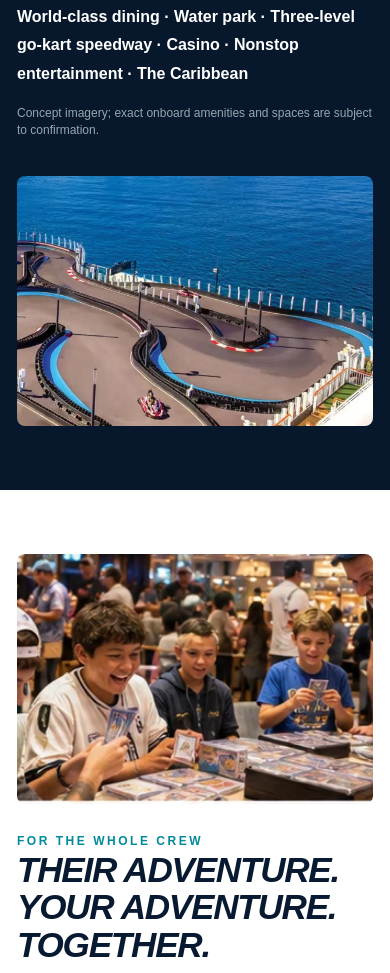
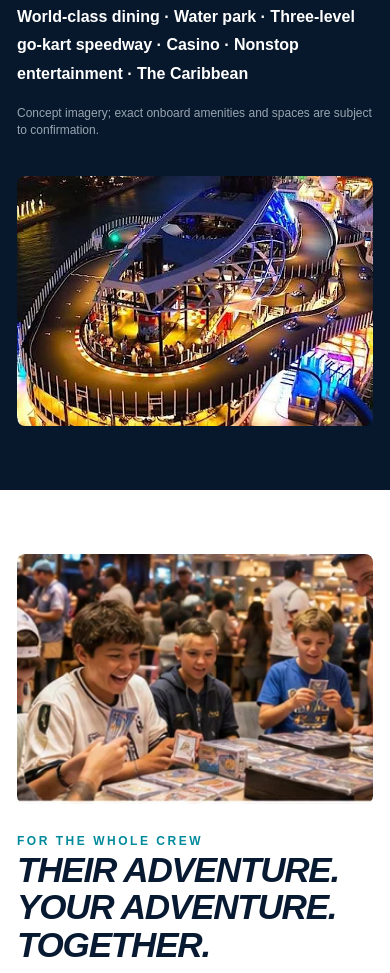
Before and after one commit to drewsventures/haul-at-sea-review, a plain HTML site: page index.html in a window 390 px wide. Shown: the part 4839-5812 px from the top of the page. Drawn offline with Linux system fonts and the light colour scheme.

Commit message:
Use the night go-kart speedway shot in the ship section
Replaces the daytime aerial with the lit night shot of the track, cropped
to 3:2 so the full oval survives the cover crop at every breakpoint.

Co-Authored-By: Claude Opus 5 <noreply@anthropic.com>
Claude-Session: https://claude.ai/code/session_01JsHuq6YDcGMWZy7DMibXqc

```diff
--- a/index.html
+++ b/index.html
@@ -13,7 +13,7 @@
 <article><img alt="Young collectors trading cards together" loading="lazy" src="assets/05_kids_collecting.webp"/><span class="card-number">05</span><h3>Kids at Sea</h3><p>A collecting experience built for the next generation, with supervised activities and new friends to meet.</p></article>
 <article><img alt="Friends enjoying cards on a sunset deck" loading="lazy" src="assets/04_poolside_rip.webp"/><span class="card-number">06</span><h3>Bring Your Crew</h3><p>The show continues over dinner, by the pool and into the night. Your favorite people make it unforgettable.</p></article>
 </div><p class="concept-caption">Concept imagery illustrates planned experiences; final programming and onboard locations are subject to confirmation.</p></section>
-<section class="section ship" id="ship"><div class="shell split"><div><span class="section-tag">ALSO ON BOARD</span><h2>There's a whole ship around the show floor.</h2><p>Your collecting world meets Norwegian Viva. Between the trading, breaks and special events, discover everything that makes a Caribbean cruise worth taking.</p><p class="ship-features">World-class dining · Water park · Three-level go-kart speedway · Casino · Nonstop entertainment · The Caribbean</p><p class="fine photo-disclaimer">Concept imagery; exact onboard amenities and spaces are subject to confirmation.</p></div><img alt="Go-kart speedway on a ship's top deck above the ocean, concept imagery" loading="lazy" src="assets/go-kart-speedway.webp"/></div></section>
+<section class="section ship" id="ship"><div class="shell split"><div><span class="section-tag">ALSO ON BOARD</span><h2>There's a whole ship around the show floor.</h2><p>Your collecting world meets Norwegian Viva. Between the trading, breaks and special events, discover everything that makes a Caribbean cruise worth taking.</p><p class="ship-features">World-class dining · Water park · Three-level go-kart speedway · Casino · Nonstop entertainment · The Caribbean</p><p class="fine photo-disclaimer">Concept imagery; exact onboard amenities and spaces are subject to confirmation.</p></div><img alt="Go-kart speedway lit up at night on a ship's top deck, concept imagery" loading="lazy" src="assets/go-kart-night.webp"/></div></section>
 <section class="section family shell" id="kids"><div class="split"><img alt="Young collectors enjoying a card trading activity with adults nearby" loading="lazy" src="assets/family-alternate.webp"/><div><span class="section-tag">FOR THE WHOLE CREW</span><h2>Their adventure. Your adventure. Together.</h2><p>The kids will have an experience to call their own. HAUL plans supervised collecting activities and programming so parents can spend time exploring showrooms, trading, and reconnecting with their crew.</p><div class="chips"><span>Kids Trade Show</span><span>Shipwide Scavenger Hunt</span><span>Junior Breakers</span><span>Collector Challenges</span></div><p class="fine">Kids Trade Show, scavenger hunt, Junior Breakers and Collector Challenges are planned concepts. Final age ranges, schedules and supervision details will be published before sailing.</p></div></div></section>
 <section class="section founding" id="founding"><div class="shell founding-shell">
 <div class="founding-flag"><span class="section-tag">FEBRUARY 4–7, 2028 · INAUGURAL SAILING</span><span class="founding-est">EST. 2028</span></div>
```
Also changed, not shown: assets/go-kart-night.webp (added), assets/go-kart-speedway.webp (deleted).
